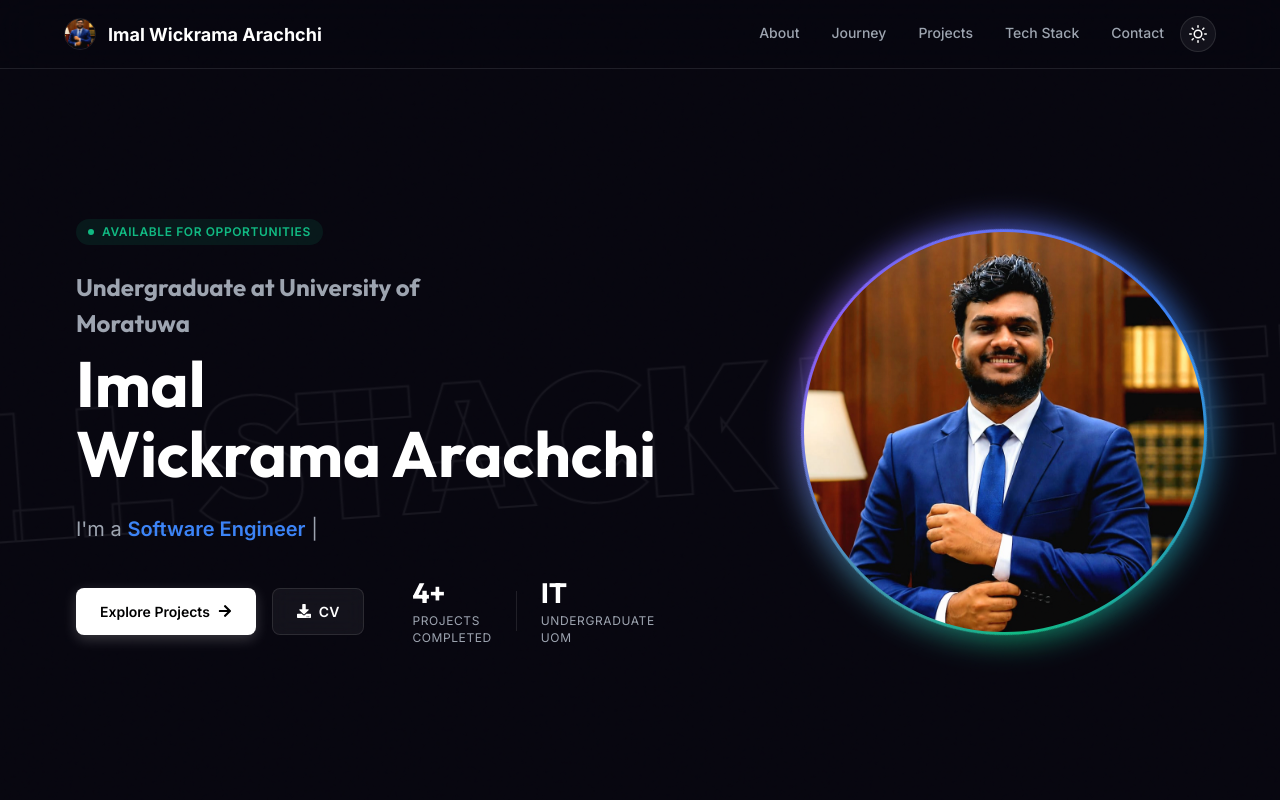
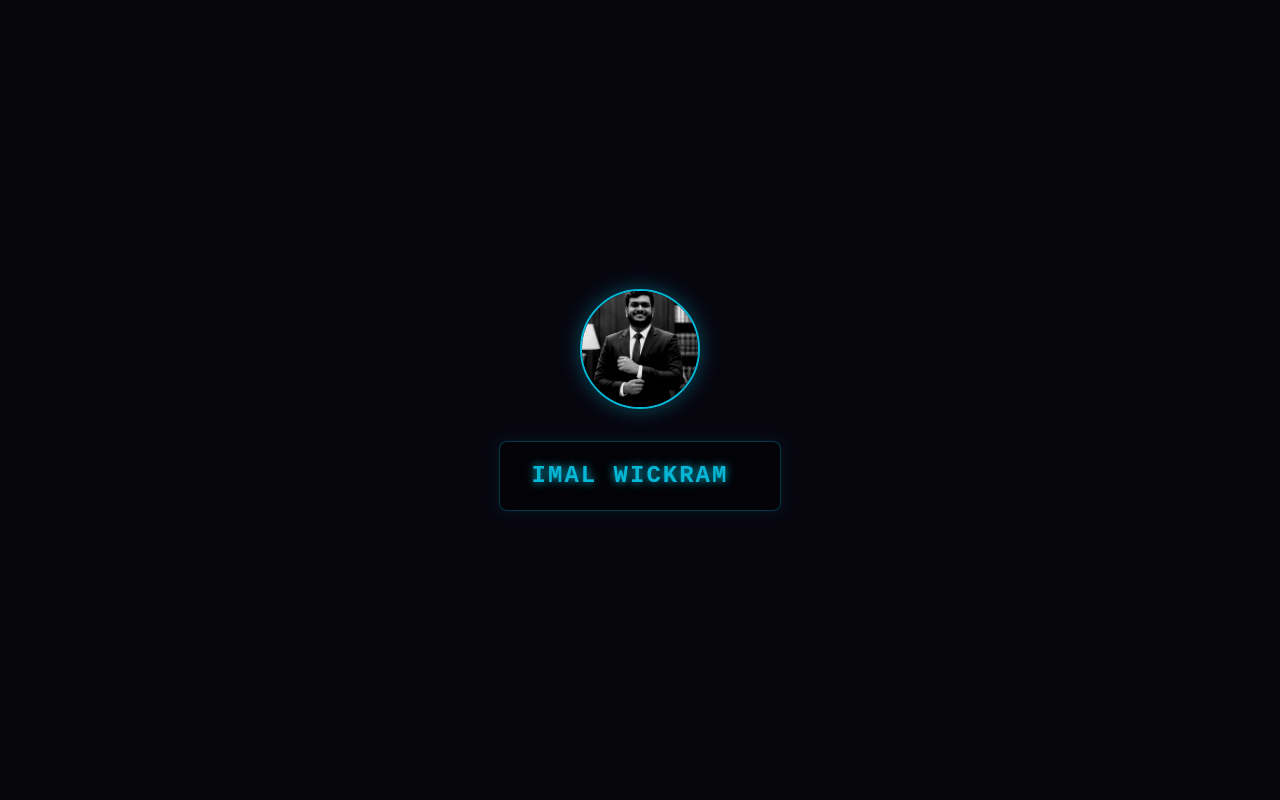
Before and after one commit to imalwic/Portfolio, a Next.js app: page / in a window 1280 px wide. Shown: the top 800 px of the page. Built offline with nearby package versions, Linux system fonts and the light colour scheme.

Commit message:
Change to smooth typewriter effect for splash screen

```diff
--- a/src/components/SplashScreen.tsx
+++ b/src/components/SplashScreen.tsx
@@ -15,43 +15,28 @@ export default function SplashScreen({ onComplete }: SplashScreenProps) {
 
   useEffect(() => {
     let iteration = 0;
-    const maxIterations = 30; // Number of scrambles before resolving
-    let animationFrame: number;
+    let timer: NodeJS.Timeout;
 
-    const animate = () => {
-      setDisplayedText(
-        TARGET_TEXT.split("")
-          .map((letter, index) => {
-            if (index < iteration) {
-              return TARGET_TEXT[index];
-            }
-            // Add a chance to show a random character
-            return LETTERS[Math.floor(Math.random() * LETTERS.length)];
-          })
-          .join("")
-      );
+    const typeLetter = () => {
+      setDisplayedText(TARGET_TEXT.substring(0, iteration));
 
       if (iteration >= TARGET_TEXT.length) {
-        // Animation finished, wait a very short time then fade out
-        setTimeout(() => {
+        // Name is fully displayed, wait a short moment so it can be read, then fade out
+        timer = setTimeout(() => {
           setIsFadingOut(true);
           setTimeout(onComplete, 400); // 400ms fade out duration
-        }, 200); // 200ms pause
-        return; // Stop animating
+        }, 500); // 500ms pause to read the name
+        return;
       }
 
-      iteration += 1; // Faster speed of resolving
-
-      // We use setTimeout instead of requestAnimationFrame to slow down the scramble a bit
-      setTimeout(() => {
-         animationFrame = requestAnimationFrame(animate);
-      }, 40);
+      iteration++;
+      timer = setTimeout(typeLetter, 60); // Type next letter after 60ms
     };
 
-    // Start animation only after component mounts to avoid hydration mismatch
-    animationFrame = requestAnimationFrame(animate);
+    // Start typing
+    timer = setTimeout(typeLetter, 200); // Initial delay
 
-    return () => cancelAnimationFrame(animationFrame);
+    return () => clearTimeout(timer);
   }, [onComplete]);
 
   return (
```
